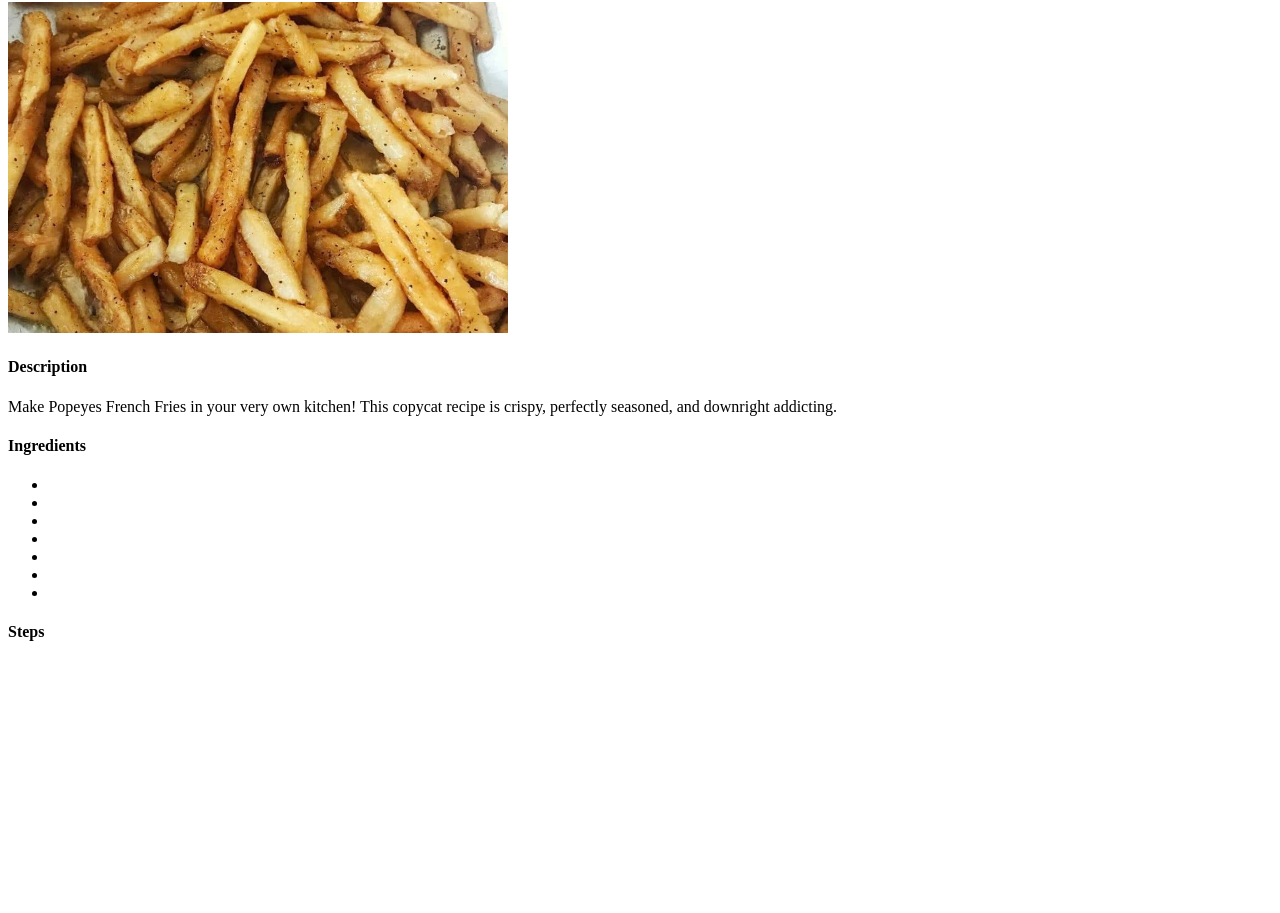
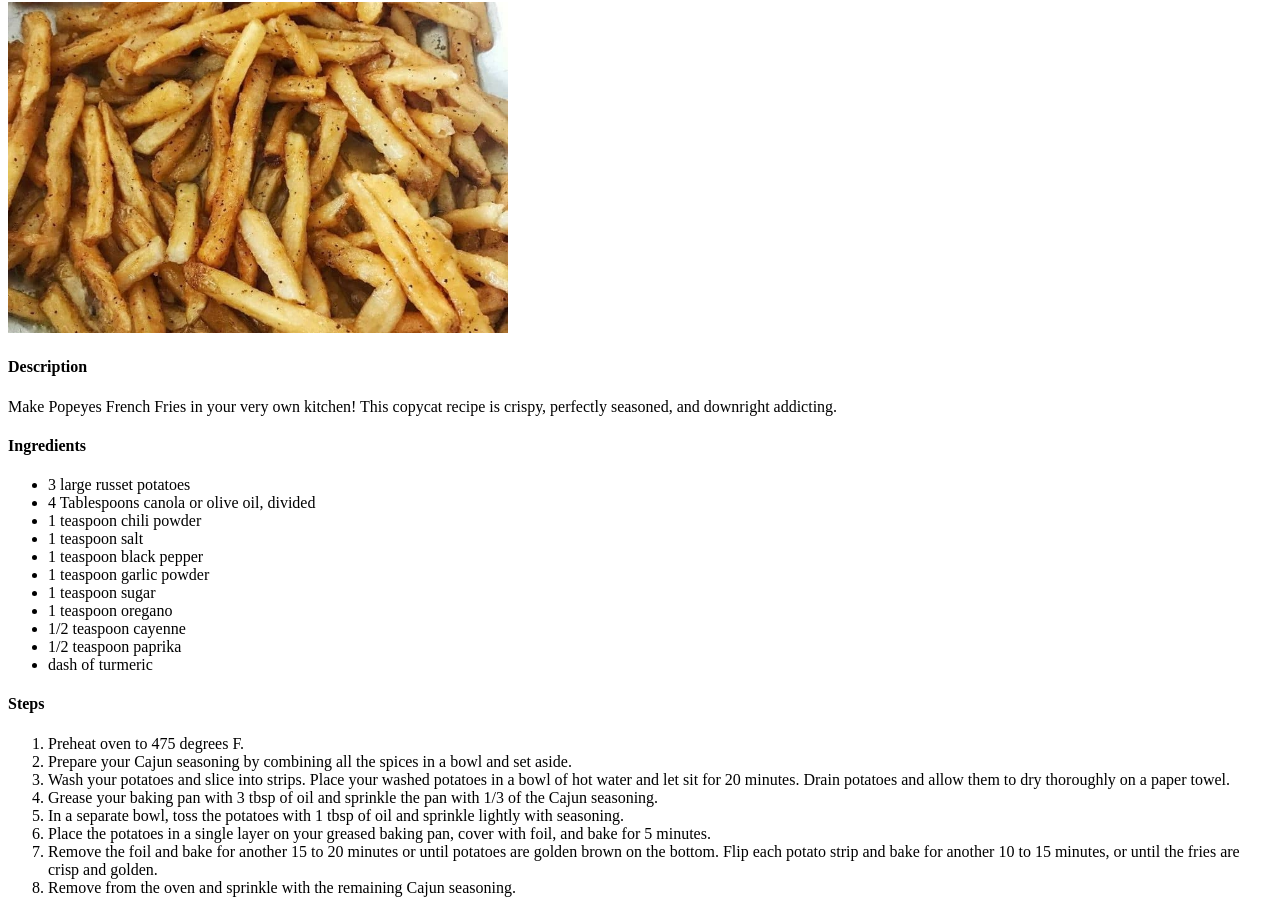
Before and after one commit to Ebenmars/odin-recipes, a plain HTML site: page recipes/french-fries.html in a window 1280 px wide. Shown: the part 78-991 px from the top of the page. Before the commit the page ends 800 px from the top, so only its background shows below. Drawn offline with Linux system fonts and the light colour scheme.

Commit message:
Added Fries Content

```diff
--- a/recipes/french-fries.html
+++ b/recipes/french-fries.html
@@ -13,15 +13,29 @@
     <p>Make Popeyes French Fries in your very own kitchen! This copycat recipe is crispy, perfectly seasoned, and downright addicting.</p>
     <h4>Ingredients</h4>
     <ul>
-        <li></li>
-        <li></li>
-        <li></li>
-        <li></li>
-        <li></li>
-        <li></li>
-        <li></li>
-
+        <li>3 large russet potatoes</li>
+        <li>4 Tablespoons canola or olive oil, divided</li>
+        <li>1 teaspoon chili powder</li>
+        <li>1 teaspoon salt</li>
+        <li>1 teaspoon black pepper</li>
+        <li>1 teaspoon garlic powder</li>
+        <li>1 teaspoon sugar</li>
+        <li>1 teaspoon oregano</li>
+        <li>1/2 teaspoon cayenne</li>
+        <li>1/2 teaspoon paprika</li>
+        <li>dash of turmeric</li>
     </ul>
     <h4>Steps</h4>
+    <ol>
+        <li>Preheat oven to 475 degrees F.</li>
+        <li>Prepare your Cajun seasoning by combining all the spices in a bowl and set aside.</li>
+        <li>Wash your potatoes and slice into strips. Place your washed potatoes in a bowl of hot water and let sit for 20 minutes. Drain potatoes and allow them to dry thoroughly on a paper towel.</li>
+        <li>Grease your baking pan with 3 tbsp of oil and sprinkle the pan with 1/3 of the Cajun seasoning.</li>
+        <li>In a separate bowl, toss the potatoes with 1 tbsp of oil and sprinkle lightly with seasoning.</li>
+        <li>Place the potatoes in a single layer on your greased baking pan, cover with foil, and bake for 5 minutes.</li>
+        <li>Remove the foil and bake for another 15 to 20 minutes or until potatoes are golden brown on the bottom. Flip each potato strip and bake for another 10 to 15 minutes, or until the fries are crisp and golden.</li>
+        <li>Remove from the oven and sprinkle with the remaining Cajun seasoning.</li>
+    </ol>
+
 </body>
 </html>
```
